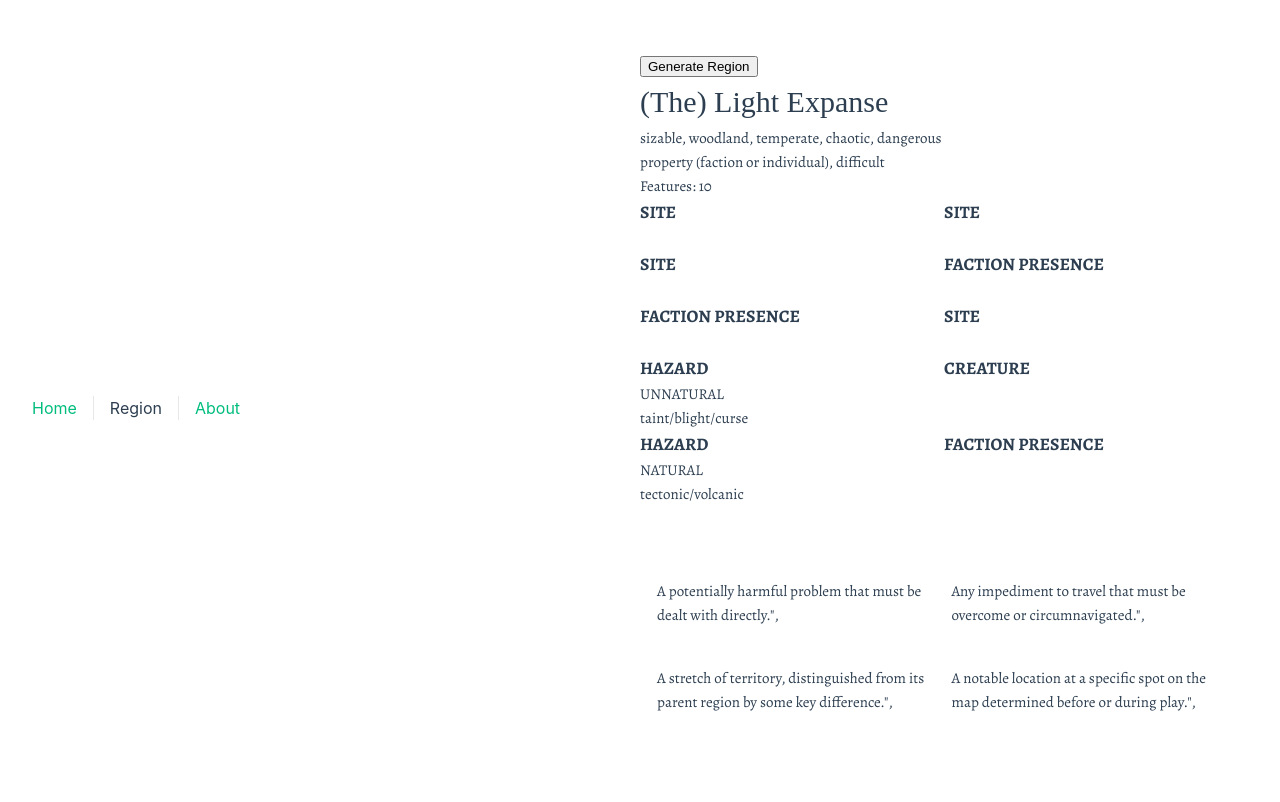
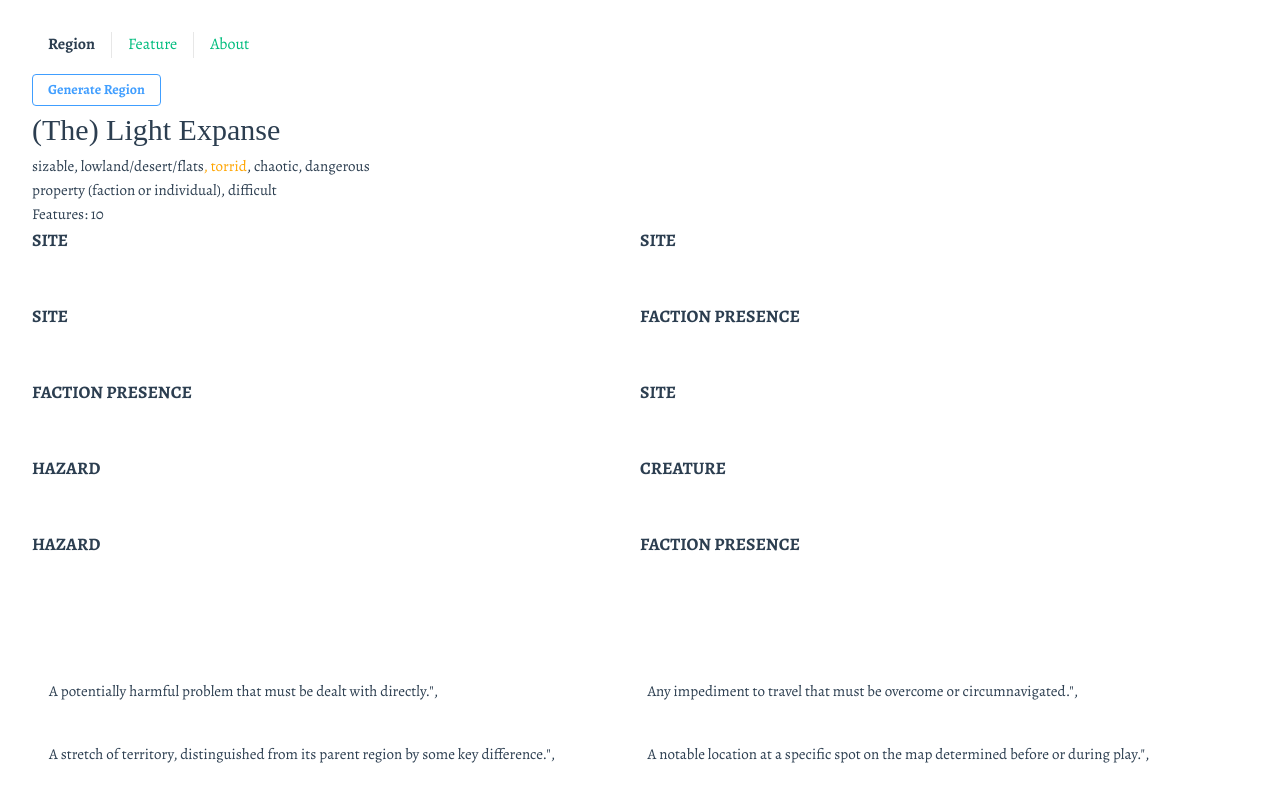
Before and after one commit to morgdalaine/west-marches, a Vue app: page /region in a window 1280 px wide. Shown: the top 802 px of the page. Built offline with nearby package versions, Linux system fonts and the light colour scheme; the HTML template or start-up script is replaced by a standard one; a web font is replaced by a local one.

Commit message:
region + feature

```diff
--- a/src/App.vue
+++ b/src/App.vue
@@ -1,18 +1,14 @@
 <script setup lang="ts">
 import { RouterLink, RouterView } from 'vue-router'
-import HelloWorld from './components/HelloWorld.vue'
 </script>
 
 <template>
   <header>
-    <!-- <img alt="Vue logo" class="logo" src="@/assets/logo.svg" width="125" height="125" /> -->
-
     <div class="wrapper">
-      <!-- <HelloWorld msg="You did it!" /> -->
-
       <nav>
-        <RouterLink to="/">Home</RouterLink>
+        <!-- <RouterLink to="/">Home</RouterLink> -->
         <RouterLink to="/region">Region</RouterLink>
+        <RouterLink to="/feature">Feature</RouterLink>
         <RouterLink to="/about">About</RouterLink>
       </nav>
     </div>
@@ -22,25 +18,16 @@ import HelloWorld from './components/HelloWorld.vue'
 </template>
 
 <style scoped>
-header {
-  line-height: 1.5;
-  max-height: 100vh;
-}
-
-.logo {
-  display: block;
-  margin: 0 auto 2rem;
-}
-
 nav {
   /* width: 100%; */
   font-size: 12px;
   text-align: center;
-  margin-top: 2rem;
+  font-family: "Alegreya", serif;
 }
 
 nav a.router-link-exact-active {
   color: var(--color-text);
+  font-weight: 700;
 }
 
 nav a.router-link-exact-active:hover {
@@ -59,12 +46,6 @@ nav a:first-of-type {
 
 header {
   display: flex;
-    place-items: center;
-    padding-right: calc(var(--section-gap) / 2);
-  }
-
-  .logo {
-    margin: 0 2rem 0 0;
 }
 
 header .wrapper {
@@ -74,11 +55,8 @@ nav a:first-of-type {
 }
 
 nav {
-    text-align: left;
-    margin-left: -1rem;
   font-size: 1rem;
 
   padding: 1rem 0;
-    margin-top: 1rem;
 }
 </style>
--- a/src/assets/main.css
+++ b/src/assets/main.css
@@ -3,7 +3,7 @@
 #app {
   max-width: 1280px;
   margin: 0 auto;
-  padding: 2rem;
+  padding: 1rem 2rem;
   font-weight: normal;
 }
 
@@ -20,16 +20,3 @@ a,
     background-color: hsla(160, 100%, 37%, 0.2);
   }
 }
-
-@media (min-width: 1024px) {
-  body {
-    display: flex;
-    place-items: center;
-  }
-
-  #app {
-    display: grid;
-    grid-template-columns: 1fr 1fr;
-    padding: 0 2rem;
-  }
-}
--- a/src/components/FeatureCard.vue
+++ b/src/components/FeatureCard.vue
@@ -1,5 +1,17 @@
 <template>
   <div class="feature">
+
+    <el-button-group v-if="props.showButtons">
+      <el-button type="success"
+                 @click="generate(3)">Generate Safe</el-button>
+      <el-button type="primary"
+                 @click="generate(2)">Unsafe</el-button>
+      <el-button type="warning"
+                 @click="generate(1)">Dangerous</el-button>
+      <el-button type="danger"
+                 @click="generate(0)">Perilous</el-button>
+    </el-button-group>
+
     <h3 class="feature__category">{{ category }}</h3>
     <!-- <span class="feature__description">{{ description }}</span> -->
     <span class="feature__subcategory">{{ subcategory }}</span>
@@ -11,18 +23,25 @@
 <script setup lang="ts">
 import { dieN } from '@/composables/dice'
 import { getArea } from '@/enums/areas';
+import { generateFactionPresence } from '@/enums/factionPresence';
 import { getHazard } from '@/enums/hazards';
 import { getObstacle } from '@/enums/obstacles';
 import { generatePlaceName } from '@/enums/places';
+import { getSite } from '@/enums/sites';
 import { onMounted, ref, type Ref } from 'vue';
+import { ElButton, ElButtonGroup } from 'element-plus'
 
 const props = defineProps({
   safety: {
     type: Number,
     required: true
+  },
+  showButtons: {
+    type: Boolean,
+    required: false,
+    default: true
   }
 })
-
 
 const category: Ref<string> = ref('');
 const subcategory: Ref<string> = ref('');
@@ -33,78 +52,79 @@ const generate = (safety: number) => {
   const subcategoryN = dieN(10);
   const featureN = dieN(8);
 
-  switch (categoryN) {
-    case 0:
+  switch (categoryN + 1) {
     case 1:
     case 2:
     case 3:
+    case 4:
       category.value = 'creature';
       break;
-    case 4: {
+    case 5: {
       category.value = 'hazard';
       const [subcat, feat] = getHazard(subcategoryN, featureN);
       subcategory.value = subcat ?? "";
       feature.value = feat ?? "";
       break;
     }
-    case 5: {
+    case 6: {
       category.value = 'obstacle';
       const [subcat, feat] = getObstacle(subcategoryN, featureN);
       subcategory.value = subcat ?? "";
       feature.value = feat ?? "";
       break;
     }
-    case 6: {
+    case 7: {
       category.value = 'area';
       const [subcat, feat] = getArea(subcategoryN, featureN);
       subcategory.value = subcat ?? "";
       feature.value = feat ?? "";
       break;
     }
-    case 7:
+    case 8: {
       category.value = 'named place';
       subcategory.value = generatePlaceName();
       break;
-    case 8:
+    }
     case 9:
     case 10:
+    case 11: {
       category.value = 'site';
+      const [subcat, feat] = getSite(subcategoryN, featureN);
+      subcategory.value = subcat ?? "";
+      feature.value = feat ?? "";
       break;
-    case 11:
+    }
+    default:
+    case 12: {
       category.value = 'faction presence';
+      const [subcat, feat] = generateFactionPresence(subcategoryN, featureN);
+      subcategory.value = subcat ?? "";
+      feature.value = feat ?? "";
+
       break;
-    default:
-      category.value = 'settlement';
+    }
   }
-
-
 }
 
-
 onMounted(() => generate(props.safety));
-
-
 </script>
 
 <style scoped lang="scss">
-
 .feature {
-  &__description {
-font-style: italic;
-  }
-  &__subcategory {
-    text-transform: uppercase;
-  }
+  font-family: "Alegreya", serif;
   &__category {
     text-transform: uppercase;
     font-weight: 700
   }
+  &__subcategory {
+    text-transform: uppercase;
+    color: white;
+  }
   &__feature {
-
+    font-style: italic;
+    color: white;
   }
 }
-
-
 
 span + span {
   &::before {
--- a/src/enums/areas.ts
+++ b/src/enums/areas.ts
@@ -26,11 +26,11 @@ export const AREA_NATURAL: Array<string> = [
 ];
 
 export const getAreaNatural = (index = -1) => {
-	const die = index < 0 ? index : dieN(AREA_NATURAL.length);
+	const die = index >= 0 ? index : dieN(AREA_NATURAL.length);
 	const area = AREA_NATURAL.at(die) ?? "";
 
-	if (area === "oddity-based") return `${getDetailOddity()}} ODDITY`;
-	if (area === "hazard-based") return `${getHazardNatural()}} HAZARD`;
+	if (area === "oddity-based") return `${getDetailOddity()} ODDITY`;
+	if (area === "hazard-based") return `${getHazardNatural()} HAZARD`;
 	if (area === "obstacle-based") return `${getObstacleNatural()} OBSTACLE`;
 
 	return area;
--- /dev/null
+++ b/src/enums/factionPresence.ts
@@ -0,0 +1,44 @@
+import { dieN } from "@/composables/dice";
+import type { PLACE_TEMPLATE, PLACE_PLACE, PLACE_ADJECTIVE, PLACE_NOUN } from "./places";
+import { template } from "lodash";
+
+
+export const FACTION_TYPE: Array<string> = [
+  'rebel/subversive',
+  'criminal/corrupt',
+  'immigrant/outsider',
+  'industrial/labor',
+  'relgious/theological',
+  'mercantile/trade/guild',
+  'martial/mercenary',
+  'nationalist/loyalist',
+  'academic/arcane',
+];
+
+export const FACTION_GOAL: Array<string> = [
+  'hunt/oppose FACTION',
+  'hunt/oppose CREATURE',
+  'spy/sabotage/infiltrate',
+  'hold/expand territory',
+  'establish outpost/base',
+  'locate/exploit RESOURCE',
+  'map territory',
+  'establish/maintain trade',
+];
+
+export const FACTION_CONDITION: Array<string> = [
+  'failing/shrinking',
+  'nascent/incipient',
+  'stable/sustained',
+  'successful/expanding',
+  'dominating',
+];
+
+export const generateFactionPresence = (subcatIndex: number, featIndex: number) => {
+  const types = FACTION_TYPE.length;
+  const type = subcatIndex < types ? FACTION_TYPE.at(subcatIndex) : FACTION_TYPE.at(dieN(types)) + " & " + FACTION_TYPE.at(dieN(types));
+  const goal = FACTION_GOAL.at(featIndex) ?? "";
+  const condition = FACTION_CONDITION.at(dieN(FACTION_CONDITION.length)) ?? "";
+
+  return [`${condition} ${type}`, goal];
+}
--- a/src/enums/hazards.ts
+++ b/src/enums/hazards.ts
@@ -24,8 +24,8 @@ export const HAZARD_NATURAL: Array<string> = [
 ];
 
 export const getHazardNatural = (index = -1) => {
-	const die = index < 0 ? index : dieN(HAZARD_NATURAL.length);
-	if (die < 1) return `${getDetailOddity()}} ODDITY`;
+	const die = index >= 0 ? index : dieN(HAZARD_NATURAL.length);
+	if (die < 1) return `${getDetailOddity()} ODDITY`;
 
 	return HAZARD_NATURAL.at(die) ?? "";
 };
--- a/src/enums/obstacles.ts
+++ b/src/enums/obstacles.ts
@@ -24,8 +24,8 @@ export const OBSTACLE_NATURAL: Array<string> = [
 ];
 
 export const getObstacleNatural = (index = -1) => {
-	const die = index < 0 ? index : dieN(OBSTACLE_NATURAL.length);
-	if (die < 1) return `${getDetailOddity()}} ODDITY`;
+	const die = index >= 0 ? index : dieN(OBSTACLE_NATURAL.length);
+	if (die < 1) return `${getDetailOddity()} ODDITY`;
 
 	return OBSTACLE_NATURAL.at(die) ?? "";
 };
--- /dev/null
+++ b/src/enums/sites.ts
@@ -0,0 +1,113 @@
+import { dieN } from "@/composables/dice";
+import { getDetailMagicType, getDetailOddity } from "./details";
+
+export const SITE_LAIR: Array<string> = [
+	"inhabited RUIN",
+	"inhabited RUIN",
+	"inhabited cave",
+	"den/burrow/hideout",
+	"den/burrow/hideout",
+	"hive/aerie/nest",
+	"hovel/hut/encampment",
+	"farmstead/homestead",
+];
+
+export const SITE_RUIN: Array<string> = [
+  "tomb/crypt/necropolis",
+  "tomb/crypt/necropolis",
+  "shrine/temple",
+  "mine/quarry/excavation",
+  "shrine/temple",
+  "shrine/temple",
+  "ancient OUTPOST",
+  "ancient SETTLEMENT",
+];
+
+export const SITE_OUTPOST: Array<string> = [
+  "planar/magical",
+  "FACTION outpost",
+  "tollhouse/checkpoint",
+  "meeting/trading post",
+  "camp/roadhouse/inn",
+  "camp/roadhouse/inn",
+  "tower/fort/base",
+  "tower/fort/base",
+];
+
+export const SITE_LANDMARK: Array<string> = [
+  "oddity-based",
+  "plant/tree-based",
+  "earth/rock-based",
+  "earth/rock-based",
+  "water-based",
+  "FACTION-based",
+  "megalith/obelisk/statue",
+  "magical",
+];
+
+export const SITE_RESOURCE: Array<string> = [
+  "oddity-based",
+  "game/hide/fur",
+  "timber/clay/stone",
+  "timber/clay/stone",
+  "herb/spice/dye",
+  "copper/tin/iron",
+  "silver/gold/gems",
+  "magical",
+];
+
+export const getSiteFeature = (features: Array<string>, index = -1): string => {
+	const die = index >= 0 ? index : dieN(features.length);
+	const site = features.at(die) ?? "";
+
+	if (site === "oddity-based") return `${getDetailOddity()} ODDITY`;
+	if (site === "magical") return `${getDetailMagicType()}`;
+	if (site.includes("RUIN")) return `uninhabited ${getSiteFeature(SITE_RUIN)}`;
+	if (site.includes("OUTPOST")) return `ancient ${getSiteFeature(SITE_OUTPOST)}`;
+	if (site.includes("FACTION")) return `// TODO // SITE FACTION BASED`;
+
+	return site;
+};
+
+export const getSite = (subcatIndex: number, featIndex: number) => {
+	let subcategory = "";
+	let feature = "";
+
+  switch (subcatIndex + 1) {
+    case 1:
+    case 2:{
+      subcategory = "dungeon"
+      break;
+    }
+    case 3:
+    case 4:  {
+      subcategory = "lair/dwelling"
+      feature = getSiteFeature(SITE_LAIR, featIndex);
+      break;
+    }
+    case 5:
+    case 6:  {
+      subcategory = "ruin"
+      feature = getSiteFeature(SITE_RUIN, featIndex);
+      break;
+    }
+    case 7:  {
+      subcategory = "outpost"
+      feature = getSiteFeature(SITE_OUTPOST, featIndex);
+      break;
+    }
+    case 8:
+    case 9:  {
+      subcategory = "landmark"
+      feature = getSiteFeature(SITE_LANDMARK, featIndex);
+      break;
+    }
+    case 10:  {
+      subcategory = "resource"
+      feature = getSiteFeature(SITE_RESOURCE, featIndex);
+      break;
+    }
+  }
+
+	return [subcategory, feature];
+};
--- a/src/main.ts
+++ b/src/main.ts
@@ -4,8 +4,11 @@ import { createApp } from 'vue'
 import App from './App.vue'
 import router from './router'
 
+import './scss/element.scss'
+import ElementPlus from 'element-plus'
+
 const app = createApp(App)
 
 app.use(router)
-
+app.use(ElementPlus)
 app.mount('#app')
--- a/src/router/index.ts
+++ b/src/router/index.ts
@@ -22,6 +22,11 @@ const router = createRouter({
       name: 'region',
       component: () => import('../views/RegionView.vue'),
     },
+    {
+      path: '/feature',
+      name: 'feature',
+      component: () => import('../components/FeatureCard.vue'),
+    },
   ],
 })
 
--- /dev/null
+++ b/src/scss/element.scss
@@ -0,0 +1,13 @@
+// If you just import on demand, you can ignore the following content.
+// if you want to import all styles:
+@use "element-plus/theme-chalk/src/index.scss" as *;
+
+.el-button {
+  color: var(--el-button-bg-color);
+  background-color: transparent;
+
+  span {
+    font-family: "Alegreya", serif;
+    font-weight: 700;
+  }
+}
--- a/src/views/RegionView.vue
+++ b/src/views/RegionView.vue
@@ -2,7 +2,8 @@
   <div class="region">
 
     <!-- [size], [terrain], [climate], [alignment], [safety], [other tags]. -->
-    <el-button @click="generate()">Generate Region</el-button>
+    <el-button type="primary"
+               @click="generate()">Generate Region</el-button>
     <h1 class="region__name">{{ name }}</h1>
     <div class="region__tags">
       <span>{{ size }}</span>
@@ -20,7 +21,8 @@
       <div v-for="li in regional_features"
            :key="regional_features + safety_mod + li">
 
-        <FeatureCard :safety="safety_mod" />
+        <FeatureCard :safety="safety_mod"
+                     :showButtons="false" />
       </div>
     </div>
 
@@ -29,19 +31,23 @@
       <div>
         <span class="legend__key">hazard</span>
         <br />
-        <span class="legend__definition">A potentially harmful problem that must be dealt with directly.",</span></div>
+        <span class="legend__definition">A potentially harmful problem that must be dealt with directly.",</span>
+      </div>
       <div>
         <span class="legend__key">obstacle</span>
         <br />
-        <span class="legend__definition">Any impediment to travel that must be overcome or circumnavigated.",</span></div>
+        <span class="legend__definition">Any impediment to travel that must be overcome or circumnavigated.",</span>
+      </div>
       <div>
         <span class="legend__key">area</span>
         <br />
-        <span class="legend__definition">A stretch of territory, distinguished from its parent region by some key difference.",</span></div>
+        <span class="legend__definition">A stretch of territory, distinguished from its parent region by some key difference.",</span>
+      </div>
       <div>
         <span class="legend__key">site</span>
         <br />
-        <span class="legend__definition">A notable location at a specific spot on the map determined before or during play.",</span></div>
+        <span class="legend__definition">A notable location at a specific spot on the map determined before or during play.",</span>
+      </div>
     </fieldset>
 
   </div>
@@ -67,15 +73,50 @@ const SIZES: Array<string> = [
   'expansive',
   'vast',
 ];
-const TERRAIN: Array<string> = [
-  'water',
-  'wetland',
-  'lowland',
-  'woodland',
-  'highland',
-  'wasteland',
-  'underland',
-];
+const TERRAIN: Record<string, Array<string>> = {
+  frigid: [
+    'volcanic highland ',
+    'mountains/glacier ',
+    'mountains/glacier',
+    'highland/hills',
+    'highland/hills',
+    'hilly boreal forest/taiga',
+    'hilly boreal forest/taiga',
+    'tundra/steppe/wasteland',
+    'tundra/steppe/wasteland',
+    'tundra/steppe/wasteland',
+    'boreal forest/taiga',
+    'boreal forest/taiga',
+  ],
+  temperate: [
+    'volcanic highland',
+    'mountains/glacier',
+    'mountains',
+    'highland/hills',
+    'highland/hills',
+    'hilly forest',
+    'woodland/forest',
+    'woodland/forest',
+    'woodland/forest',
+    'wetland/marsh/swamp',
+    'lowland/plains/prairie',
+    'lowland/plains/prairie',
+  ],
+  torrid: [
+    'volcanic highland',
+    'mountains',
+    'mountains',
+    'highland/hills/dunes',
+    'highland/hills/dunes',
+    'hilly jungle/rainforest',
+    'jungle/rainforest',
+    'jungle/rainforest',
+    'wetland/marsh/swamp',
+    'lowland/desert/flats',
+    'lowland/desert/flats',
+    'lowland/desert/flats',
+  ]
+}
 const CLIMATE: Array<string> = [
   'frigid',
   'temperate',
@@ -116,7 +157,6 @@ const OTHER_TAGS: Array<string> = [
   'resource (type)',
   'unholy (deity)',
 ];
-
 const NAME_TEMPLATE: Array<string> = [
   '(The) [adjective] [terrain]',
   '(The) [adjective] [terrain]',
@@ -287,7 +327,6 @@ const NAME_NOUN: Array<string> = [
   'King ',
   'Witch',
 ];
-
 const REGION_ALIGNMENT_MODIFIER: Record<string, number> = {
   good: -3,
   lawful: -5,
@@ -295,27 +334,12 @@ const REGION_ALIGNMENT_MODIFIER: Record<string, number> = {
   chaotic: 5,
   evil: 3,
 }
-
 const REGION_SAFETY_MODIFIER: Record<string, number> = {
   safe: 3,
   unsafe: 2,
-  dangerous:1,
+  dangerous: 1,
   perilous: 0,
 }
-
-// volcanic highland volcanic highland volcanic highland
-// mountains/glacier mountains/glacier mountains
-// mountains/glacier mountains mountains
-// highland/hills highland/hills highland/hills/dunes
-// highland/hills highland/hills highland/hills/dunes
-// hilly boreal forest/taiga hilly forest hilly jungle/rainforest
-// hilly boreal forest/taiga woodland/forest jungle/rainforest
-// tundra/steppe/wasteland woodland/forest jungle/rainforest
-// tundra/steppe/wasteland woodland/forest wetland/marsh/swamp
-// tundra / steppe / wasteland wetland/marsh/swamp lowland/desert/flats
-// boreal forest/taiga lowland/plains/prairie lowland/desert/flats
-// bor v bceal forest/taiga lowland/plains/prairie lowland/desert/flats
-
 
 const size: Ref<string> = ref('');
 const terrain: Ref<string> = ref('');
@@ -343,7 +367,7 @@ const getRegionalFeatureCount = (size: string) => {
   if (size === "small") return dieN(4) + 1;
   if (size === "sizable") return 2 * (1 + dieN(6));
   if (size === 'expansive') return 4 * (1 + dieN(10));
-  if (size === 'vast') return 5* (1 + dieN(12));
+  if (size === 'vast') return 5 * (1 + dieN(12));
 
   // if (size === 'large')
   return 3 * (1 + dieN(8));
@@ -353,8 +377,8 @@ const generate = () => {
   size.value = SIZES.at(dieN(SIZES.length)) ?? "";
   regional_features.value = getRegionalFeatureCount(size.value);
 
-  terrain.value = TERRAIN.at(dieN(TERRAIN.length)) ?? "";
   climate.value = CLIMATE.at(dieN(CLIMATE.length)) ?? "";
+  terrain.value = TERRAIN[climate.value].at(dieN(TERRAIN[climate.value].length)) ?? "";
   alignment.value = ALIGNMENT.at(dieN(ALIGNMENT.length)) ?? "";
 
   safety.value = getRegionSafety(alignment.value) ?? "";
@@ -366,7 +390,7 @@ const generate = () => {
   }
   other_tags.value = tags;
 
-	const template = NAME_TEMPLATE.at(dieN(NAME_TEMPLATE.length)) ?? NAME_TEMPLATE[0];
+  const template = NAME_TEMPLATE.at(dieN(NAME_TEMPLATE.length)) ?? NAME_TEMPLATE[0];
   const name_terrain = NAME_TERRAIN.at(dieN(NAME_TERRAIN.length)) ?? "";
   const name_adjective = NAME_ADJECTIVE.at(dieN(NAME_ADJECTIVE.length)) ?? "";
   const name_noun = NAME_NOUN.at(dieN(NAME_NOUN.length)) ?? "";
@@ -419,10 +443,10 @@ onMounted(() => generate());
 
     legend {
       padding-inline: 1em;
-        color: white;
-        font-weight: 700;
-        text-transform: uppercase;
-        font-size: 0.8em;
+      color: white;
+      font-weight: 700;
+      text-transform: uppercase;
+      font-size: 0.8em;
 
     }
 
@@ -435,5 +459,4 @@ onMounted(() => generate());
     }
   }
 }
-
 </style>
```
Lines whose indentation alone changed are shown as unchanged.
